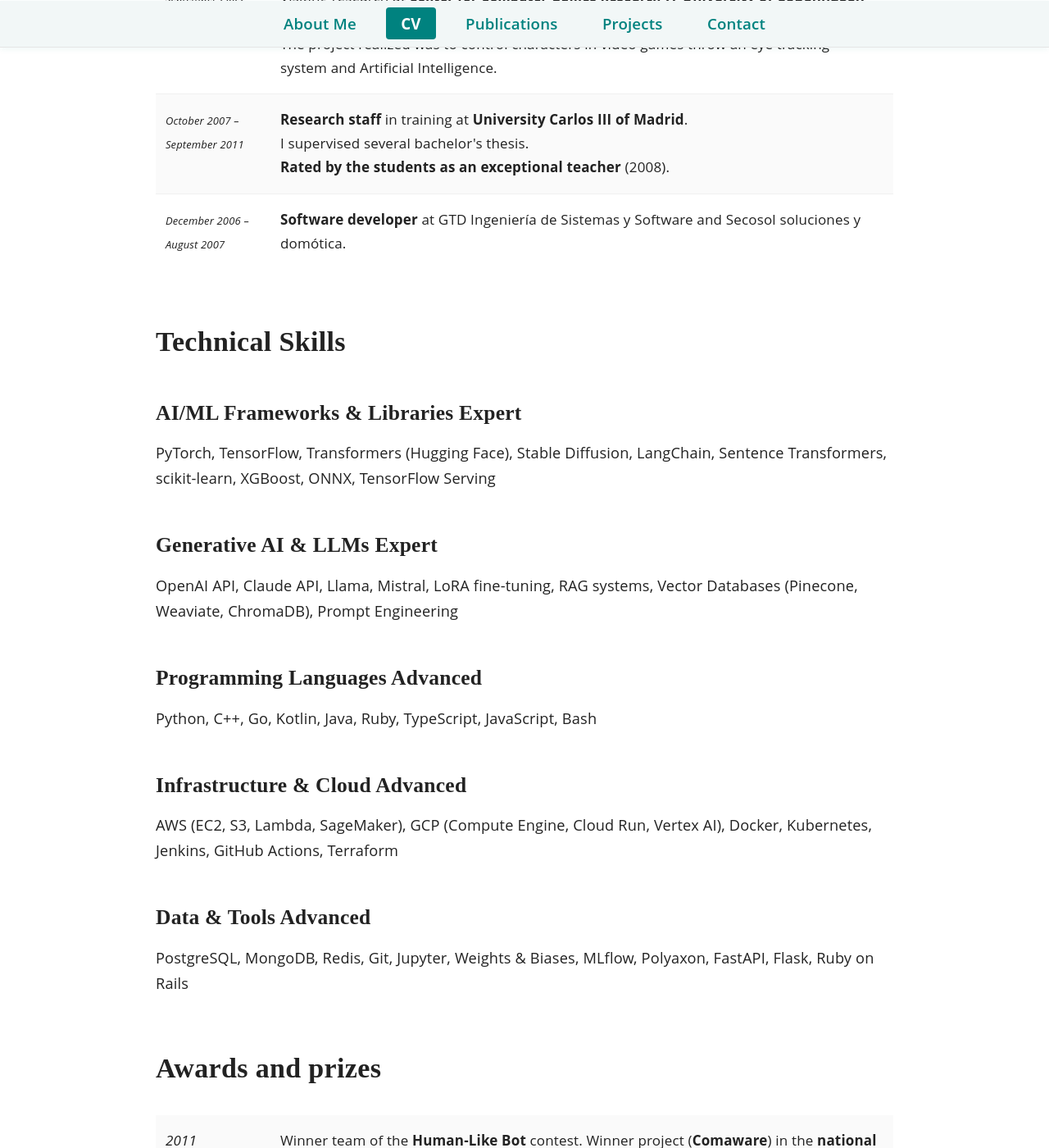
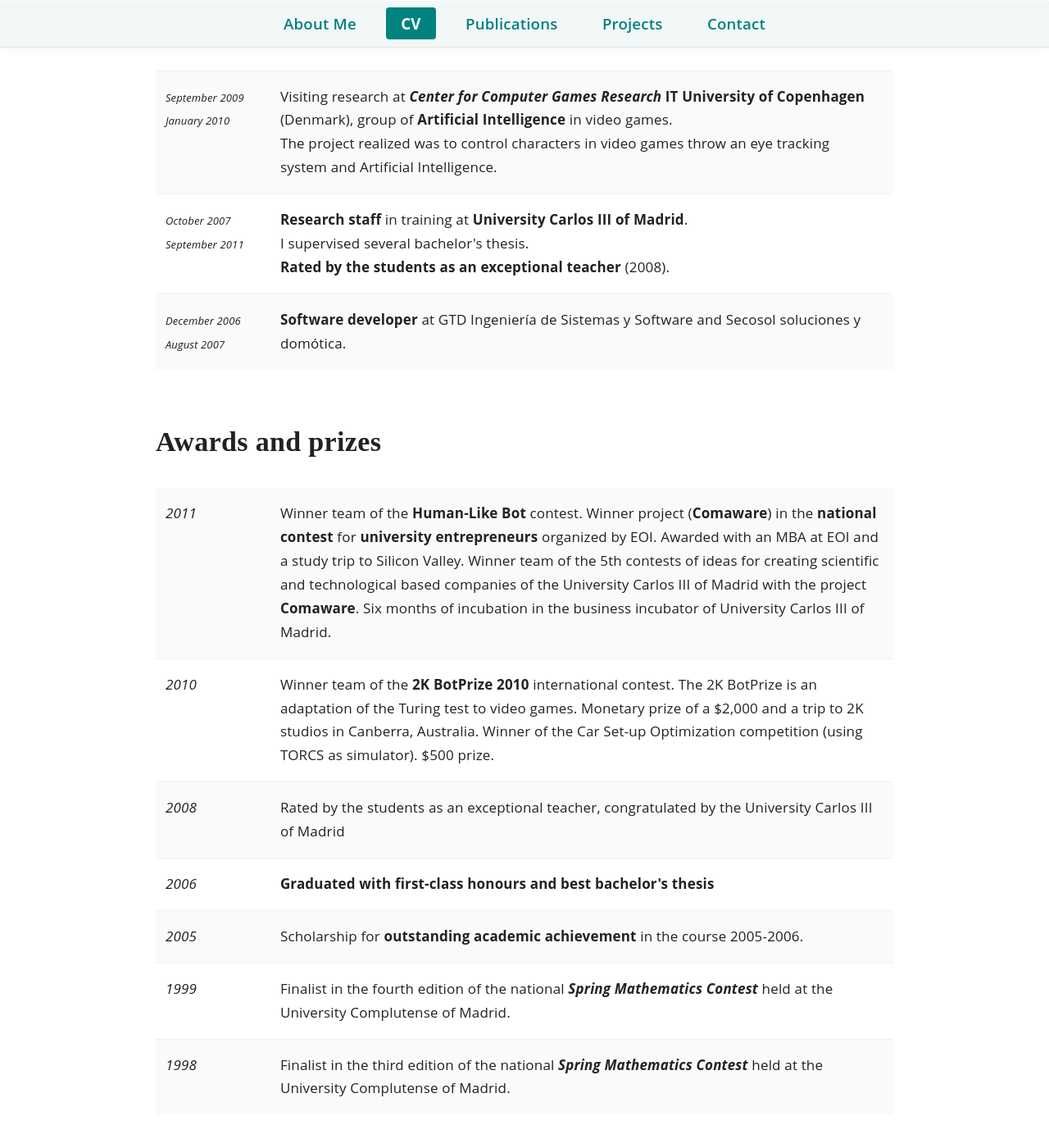
Before and after one commit to jorgemf/jorgemf.github.io, a Jekyll site: the page built from cv.html, in a window 1280 px wide and 1400 px high, scrolled down 4660 px. Shown: the whole window at 82% size. Built offline with Jekyll 4.4.1, drawn with Linux system fonts in a browser that asks for light colours; some of the changed text lies outside the part shown.

Commit message:
Update CV and projects: add Founder Factor experience, YCombinator project
- Add Founder Factor experience (Dec 2025) to CV HTML and LaTeX
- Add Geometric Deep Learning thesis to UNED education
- Remove Research Areas from publications page
- Remove Technical Skills section from CV
- Add YCombinator Startup Success Prediction project
- Fix date formatting in CV HTML (remove dashes)
- Fix page break issue in CV PDF with needspace

```diff
--- a/cv.html
+++ b/cv.html
@@ -45,7 +46,7 @@
 	</tr>
 	<tr valign="top">
 		<td>
-			<small><i>October 2008 –<br> October 2011</i></small>
+			<small><i>October 2008<br> October 2011</i></small>
 		</td>
 		<td>
 			<b>Ph.D. in Computer Science and Artificial Intelligence</b>. University Carlos III of Madrid.<br>
@@ -58,7 +59,7 @@
 	</tr>
 	<tr valign="top">
 		<td>
-			<small><i>October 2007 –<br> September 2008</i></small>
+			<small><i>October 2007<br> September 2008</i></small>
 		</td>
 		<td>
 			<b>Master</b> in Computer Science and Information Technology. Specialization: <b>Artificial Intelligence</b>. University Carlos III of Madrid. Funded by the university.
@@ -66,7 +67,7 @@
 	</tr>
 	<tr valign="top">
 		<td>
-			<small><i>October 2001 –<br> November 2006</i></small>
+			<small><i>October 2001<br> November 2006</i></small>
 		</td>
 		<td>
 			<b>Computer Science Engineering</b> (5 years career). Specialization: Artificial Intelligence. <b>Graduated with first-class honors and the best bachelor's thesis</b>. University Carlos III of Madrid.
@@ -87,7 +88,16 @@
 	<tbody>
 	<tr valign="top">
 		<td>
-			<small><i>February 2024 –<br> May 2025</i></small>
+			<small><i>December 2025<br> now</i></small>
+		</td>
+		<td>
+			<b>Machine Learning Engineer</b> at <b>Founder Factor</b> (<b>Remote</b>)<br>
+			<b>Predictive Models for Startup Success</b>: Building machine learning models to predict Y Combinator startup success based on founder attributes and characteristics.
+		</td>
+	</tr>
+	<tr valign="top">
+		<td>
+			<small><i>February 2024<br> May 2025</i></small>
 		</td>
 		<td>
 			<b>Machine Learning Engineer</b> at <b>Octane Security</b> (<b>Remote, California, US</b>)<br>
@@ -96,7 +106,7 @@
 	</tr>
 	<tr valign="top">
 		<td>
-			<small><i>December 2021 –<br> June 2022</i></small>
+			<small><i>December 2021<br> June 2022</i></small>
 		</td>
 		<td>
 			<b>Machine Learning Engineer</b> at <b>Realm Living</b> (<b>Remote, Argentina</b>)<br>
@@ -105,7 +115,7 @@
 	</tr>
 	<tr valign="top">
 		<td>
-			<small><i>January 2020 –<br> now</i></small>
+			<small><i>January 2020<br> now</i></small>
 		</td>
 		<td>
 			<b>Freelance Deep Learning Engineer/Researcher</b> at <b>Toptal / Upwork / 10x / Others</b>:
@@ -120,7 +130,7 @@
 	</tr>
 	<tr valign="top">
 		<td>
-			<small><i>April 2020 –<br> September 2020</i></small>
+			<small><i>April 2020<br> September 2020</i></small>
 		</td>
 		<td>
 			<b>Machine Learning Engineer</b> at <b>NeuralX Limited</b> (<b>Remote</b>)<br>
@@ -129,7 +139,7 @@
 	</tr>
 	<tr valign="top">
 		<td>
-			<small><i>May 2018 –<br> January 2020</i></small>
+			<small><i>May 2018<br> January 2020</i></small>
 		</td>
 		<td>
 			<b>Founder</b> at <b>Serendeepia</b>
@@ -140,7 +150,7 @@
 	</tr>
 	<tr valign="top">
 		<td>
-			<small><i>January 2016 –<br> August 2018</i></small>
+			<small><i>January 2016<br> August 2018</i></small>
 		</td>
 		<td>
 			<b>Remote Machine Learning Engineer</b> at <b>Chute</b> (<b>San Francisco</b>, <b> USA</b>).<br>
@@ -170,7 +180,7 @@
 	</tr>
 	<tr valign="top">
 		<td>
-			<small><i>June 2017 –<br> April 2018</i></small>
+			<small><i>June 2017<br> April 2018</i></small>
 		</td>
 		<td>
 			<b>Remote contractor</b> as <b>Machine Learning Researcher</b> at <b>Good AI Lab</b> (<b>San Jose, CA, USA</b>).<br>
@@ -179,7 +189,7 @@
 	</tr>
 	<tr valign="top">
 		<td>
-			<small><i>March 2013 –<br> September 2017</i></small>
+			<small><i>March 2013<br> September 2017</i></small>
 		</td>
 		<td>
 			<b>Android lead developer</b> in startups in <b>London</b> (Quipper, Shopcade) and as a <b>remote contractor</b> (Appgree).<br>
@@ -188,7 +198,7 @@
 	</tr>
 	<tr valign="top">
 		<td>
-			<small><i>December 2010 –<br> February 2013</i></small>
+			<small><i>December 2010<br> February 2013</i></small>
 		</td>
 		<td>
 			<b>Entrepreneur period</b>. Startups and side projects with colleagues:
@@ -201,7 +211,7 @@
 	</tr>
 	<tr valign="top">
 		<td>
-			<small><i>September 2009 –<br> January 2010</i></small>
+			<small><i>September 2009<br> January 2010</i></small>
 		</td>
 		<td>
 			Visiting research at <i><b>Center for Computer Games Research</b></i> <b>IT University of Copenhagen </b>(Denmark), group of <b>Artificial Intelligence</b> in video games.<br>
@@ -210,7 +220,7 @@
 	</tr>
 	<tr valign="top">
 		<td>
-			<small><i>October 2007 –<br> September 2011</i></small>
+			<small><i>October 2007<br> September 2011</i></small>
 		</td>
 		<td>
 			<b>Research staff</b> in training at <b>University Carlos III of Madrid</b>.<br>
@@ -220,7 +230,7 @@
 	</tr>
 	<tr valign="top">
 		<td>
-			<small><i>December 2006 –<br> August 2007</i></small>
+			<small><i>December 2006<br> August 2007</i></small>
 		</td>
 		<td>
 			<b>Software developer</b> at GTD Ingeniería de Sistemas y Software and Secosol soluciones y domótica.
@@ -228,35 +238,6 @@
 	</tr>
 	</tbody>
 </table>
-
-<h2>Technical Skills</h2>
-
-<div class="technical-skills">
-	<div class="skill-category">
-		<h3>AI/ML Frameworks & Libraries <span class="skill-level expert">Expert</span></h3>
-		<p>PyTorch, TensorFlow, Transformers (Hugging Face), Stable Diffusion, LangChain, Sentence Transformers, scikit-learn, XGBoost, ONNX, TensorFlow Serving</p>
-	</div>
-
-	<div class="skill-category">
-		<h3>Generative AI & LLMs <span class="skill-level expert">Expert</span></h3>
-		<p>OpenAI API, Claude API, Llama, Mistral, LoRA fine-tuning, RAG systems, Vector Databases (Pinecone, Weaviate, ChromaDB), Prompt Engineering</p>
-	</div>
-
-	<div class="skill-category">
-		<h3>Programming Languages <span class="skill-level advanced">Advanced</span></h3>
-		<p>Python, C++, Go, Kotlin, Java, Ruby, TypeScript, JavaScript, Bash</p>
-	</div>
-
-	<div class="skill-category">
-		<h3>Infrastructure & Cloud <span class="skill-level advanced">Advanced</span></h3>
-		<p>AWS (EC2, S3, Lambda, SageMaker), GCP (Compute Engine, Cloud Run, Vertex AI), Docker, Kubernetes, Jenkins, GitHub Actions, Terraform</p>
-	</div>
-
-	<div class="skill-category">
-		<h3>Data & Tools <span class="skill-level advanced">Advanced</span></h3>
-		<p>PostgreSQL, MongoDB, Redis, Git, Jupyter, Weights & Biases, MLflow, Polyaxon, FastAPI, Flask, Ruby on Rails</p>
-	</div>
-</div>
 
 <h2>Awards and prizes</h2>
 
```
Also changed, not shown: other parts of cv.html (+4 -3 lines), publications.md (+0 -7 lines), research_projects.md (+17 -7 lines), 2 other files.
